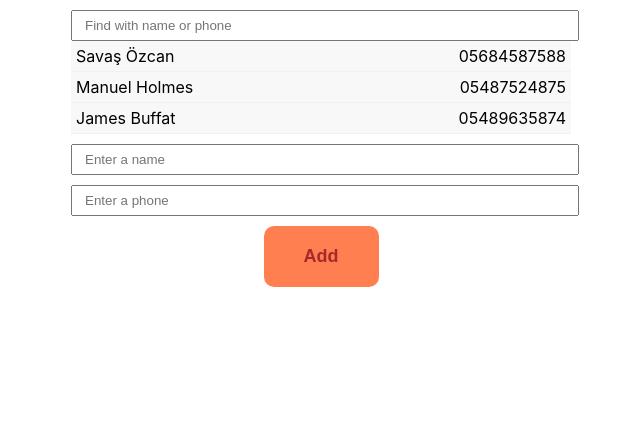
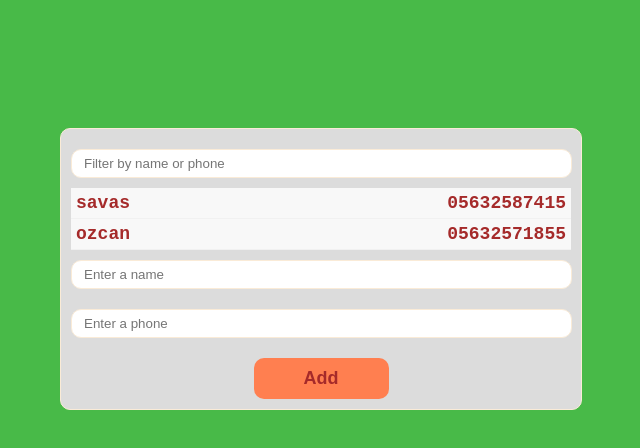
Before and after one commit to savasozcan/PhoneBook, a React app: page / in a window 1280 px wide. Shown: the whole page, without its empty margins (319-959 px from the left). Built offline with nearby package versions, Linux system fonts and the light colour scheme.

Commit message:
FınalProject

```diff
--- a/src/App.css
+++ b/src/App.css
@@ -1,7 +1,16 @@
+body {
+  background: #48ba48;
+}
+
 .App {
   text-align: center;
   width: 500px;
   margin: 0 auto;
+  border: 1px solid antiquewhite;
+  border-radius: 10px;
+  padding: 10px;
+  margin-top: 10%;
+  background: #DCDCDC;
 }
 
 .App-logo {
--- a/src/Components/App.js
+++ b/src/Components/App.js
@@ -2,12 +2,37 @@ import React, { Component } from 'react';
 import '../App.css';
 import Contacts from './Contacts';
 
+class App extends Component {
+    constructor(props) {
+        super(props);
+        this.addContact = this.addContact.bind(this)
+    }
 
-class App extends Component {
+    state = {
+        contacts: [{
+            name: 'savas',
+            phone: '05632587415'
+        },
+            {
+                name: 'ozcan',
+                phone: '05632571855'
+            }
+        ]
+    };
+
+    addContact(contact) {
+        const { contacts } = this.state;
+        contacts.push(contact);
+
+        this.setState({
+           contacts: contacts
+        });
+    }
+
   render() {
     return (
       <div className="App">
-        <Contacts/>
+        <Contacts addContact={this.addContact} contacts={this.state.contacts}/>
       </div>
     );
   }
--- a/src/Components/Contacts.js
+++ b/src/Components/Contacts.js
@@ -1,33 +1,17 @@
 import React from 'react';
+import PropTypes from 'prop-types';
 import List from './List'
 import Form from './Form'
 
-class Contacts extends React.Component{
-    render() {
-        return(
+const Contacts = props =>
             <div>
-                <List/>
-                <ul className={"list"}>
-                    <li>
-                        <span className="name">Savaş Özcan</span>
-                        <span className="phone">05684587588</span>
-                        <span className="clearfix"></span>
-                    </li>
-                    <li>
-                        <span className="name">Manuel Holmes</span>
-                        <span className="phone">05487524875</span>
-                        <span className="clearfix"></span>
-                    </li>
-                    <li>
-                        <span className="name">James Buffat</span>
-                        <span className="phone">05489635874</span>
-                        <span className="clearfix"></span>
-                    </li>
-                </ul>
-                <Form/>
+                <List contacts={props.contacts}/>
+                <Form addContact={props.addContact}/>
             </div>
-        );
-    }
-}
+
+Contacts.propTypes = {
+    contacts: PropTypes.array.isRequired,
+    addContact: PropTypes.func
+};
 
 export default Contacts;
--- a/src/Components/Form.js
+++ b/src/Components/Form.js
@@ -1,12 +1,48 @@
 import React, { Component } from 'react';
+import PropTypes from 'prop-types';
 
 class Form extends Component{
+    constructor() {
+        super();
+        this.onChange = this.onChange.bind(this)
+        this.onSubmit = this.onSubmit.bind(this)
+    }
+
+    static = {
+        onSubmit: PropTypes.func
+    }
+
+    state = {
+        name: '',
+        phone: ''
+    }
+
+    onChange(e) {
+        this.setState({
+            [e.target.name]: e.target.value
+        })
+    }
+
+    onSubmit(e) {
+        e.preventDefault();
+        this.props.addContact({
+            ...this.state
+        });
+
+        this.setState({
+           name: '',
+           phone: ''
+        });
+    }
+
     render() {
         return(
             <div>
-                <input type={"text"} name={"name"} id={"name"} placeholder={"Enter a name"}/>
-                <input type={"tel"} name={"phone"} id={"phone"} placeholder={"Enter a phone"}/>
-                <button className={"btn"}>Add</button>
+                <form onSubmit={this.onSubmit}>
+                    <input type={"text"} name={"name"} id={"name"} value={this.state.name} onChange={this.onChange} placeholder={"Enter a name"}/>
+                    <input type={"tel"} name={"phone"} id={"phone"} value={this.state.phone} onChange={this.onChange} placeholder={"Enter a phone"}/>
+                    <button className={"btn"}>Add</button>
+                </form>
             </div>
         );
     }
--- a/src/Components/List.js
+++ b/src/Components/List.js
@@ -1,11 +1,50 @@
 import React from 'react';
+import PropTypes from 'prop-types';
 import '../List.css'
 
 class List extends React.Component{
+    constructor() {
+        super();
+        this.onChangeFilterText = this.onChangeFilterText.bind(this)
+    }
+
+    static propTypes = {
+        contacts: PropTypes.array.isRequired,
+    }
+
+    state = {
+        filterText: ''
+    }
+
+    onChangeFilterText(e) {
+        this.setState({
+           filterText: e.target.value
+        });
+    }
+
     render() {
+        const filteredContacts = this.props.contacts.filter(
+            contact => {
+                return contact.name.toLowerCase().indexOf(
+                    this.state.filterText.toLowerCase()
+                ) !== -1
+            }
+        )
+
         return(
             <div>
-                <input type={"text"} placeholder={"Find with name or phone"}/>
+                <input type={"text"} value={this.state.filterText} onChange={this.onChangeFilterText} placeholder={"Filter by name or phone"}/>
+                <ul className="list">
+                    {
+                        filteredContacts.map(contact =>
+                            <li key={contact.phone}>
+                                <span className={"name"}>{contact.name}</span>
+                                <span className={"phone"}>{contact.phone}</span>
+                                <span className={"clearfix"}></span>
+                            </li>
+                        )
+                    }
+                </ul>
             </div>
         );
     }
--- a/src/List.css
+++ b/src/List.css
@@ -1,9 +1,13 @@
 input {
+    border-radius: 10px;
     margin-top: 10px;
     height: 25px;
     line-height: 25px;
     text-indent: 10px;
-    width: 100%
+    width: 99%;
+    margin-bottom: 10px;
+    border: 1px solid antiquewhite;
+    outline: none;
 }
 
 .list li {
@@ -20,10 +24,18 @@ ul li span {
 
 ul li span.name {
     float: left;
+    color: brown;
+    font-weight: bolder;
+    font-family: monospace;
+    font-size: 18px;
 }
 
 ul li span.phone {
     float: right;
+    color: brown;
+    font-weight: bolder;
+    font-family: monospace;
+    font-size: 18px;
 }
 
 ul li span.clearfix {
@@ -31,7 +43,7 @@ ul li span.clearfix {
 }
 
 .btn {
-    padding: 20px 40px;
+    padding: 10px 50px;
     margin-top: 10px;
     background: coral;
     border: none;
@@ -46,5 +58,4 @@ ul li span.clearfix {
 
 .btn:hover {
     background: #f9b19d;
-
 }
```
Also changed, not shown: 1 other file.
